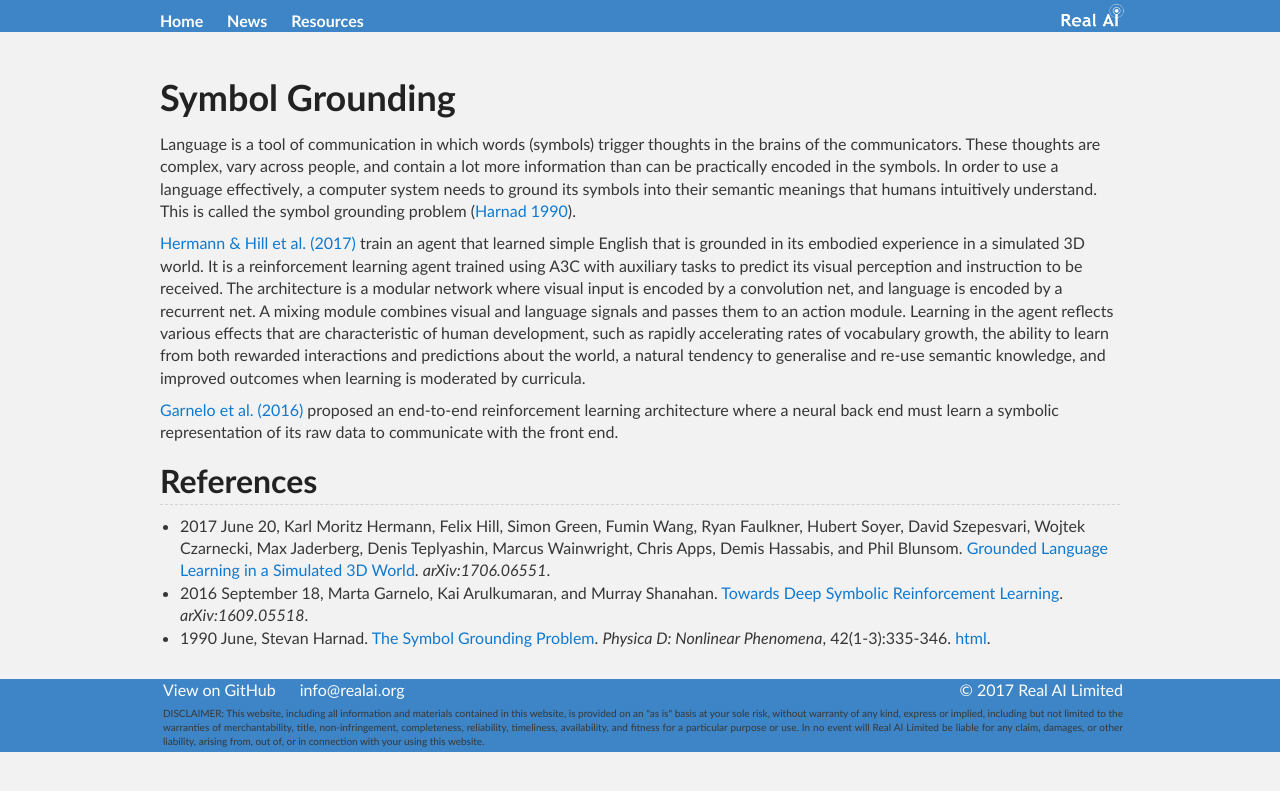
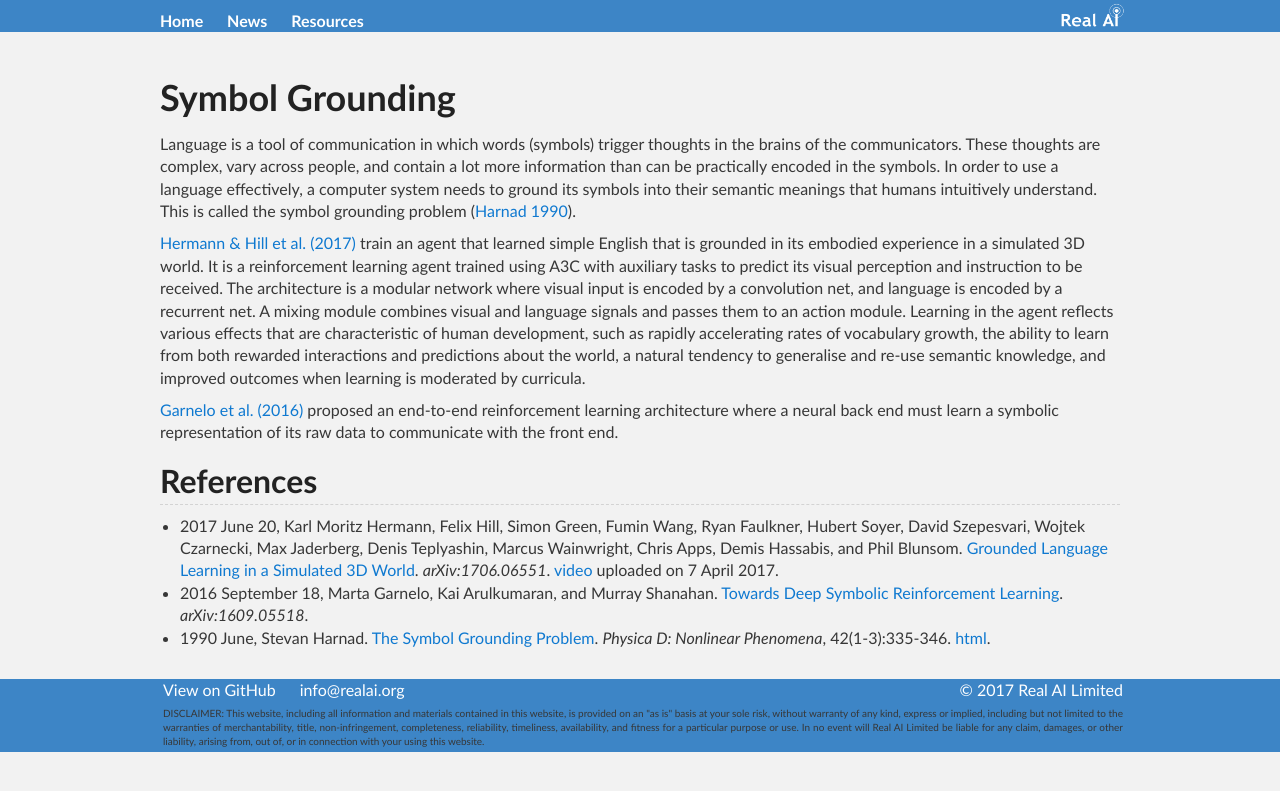
Before and after one commit to Tonywuhk/realai.org, a Jekyll site: the page built from symbol-grounding.md, in a window 1280 px wide. Shown: the top 791 px of the page. Built offline with Jekyll 4.4.1, drawn with Linux system fonts in a browser that asks for light colours; our own code applies the rules of GitHub Pages for plain Markdown files; comment, search, counter and statistics services are not loaded; the repository's description, which GitHub fills in, is left out.

Commit message:
Update symbol-grounding.md

```diff
--- a/symbol-grounding.md
+++ b/symbol-grounding.md
@@ -11,6 +11,6 @@ Language is a tool of communication in which words (symbols) trigger thoughts in
 
 ## References
 
-* 2017 June 20, Karl Moritz Hermann, Felix Hill, Simon Green, Fumin Wang, Ryan Faulkner, Hubert Soyer, David Szepesvari, Wojtek Czarnecki, Max Jaderberg, Denis Teplyashin, Marcus Wainwright, Chris Apps, Demis Hassabis, and Phil Blunsom. [Grounded Language Learning in a Simulated 3D World](https://arxiv.org/abs/1706.06551). *arXiv:1706.06551*.
+* 2017 June 20, Karl Moritz Hermann, Felix Hill, Simon Green, Fumin Wang, Ryan Faulkner, Hubert Soyer, David Szepesvari, Wojtek Czarnecki, Max Jaderberg, Denis Teplyashin, Marcus Wainwright, Chris Apps, Demis Hassabis, and Phil Blunsom. [Grounded Language Learning in a Simulated 3D World](https://arxiv.org/abs/1706.06551). *arXiv:1706.06551*. [video](https://www.youtube.com/watch?v=wJjdu1bPJ04) uploaded on 7 April 2017.
 * 2016 September 18, Marta Garnelo, Kai Arulkumaran, and Murray Shanahan. [Towards Deep Symbolic Reinforcement Learning](https://arxiv.org/abs/1609.05518). *arXiv:1609.05518*.
 * 1990 June, Stevan Harnad. [The Symbol Grounding Problem](http://www.sciencedirect.com/science/article/pii/0167278990900876). *Physica D: Nonlinear Phenomena*, 42(1-3):335-346. [html](http://users.ecs.soton.ac.uk/harnad/Papers/Harnad/harnad90.sgproblem.html).
```
